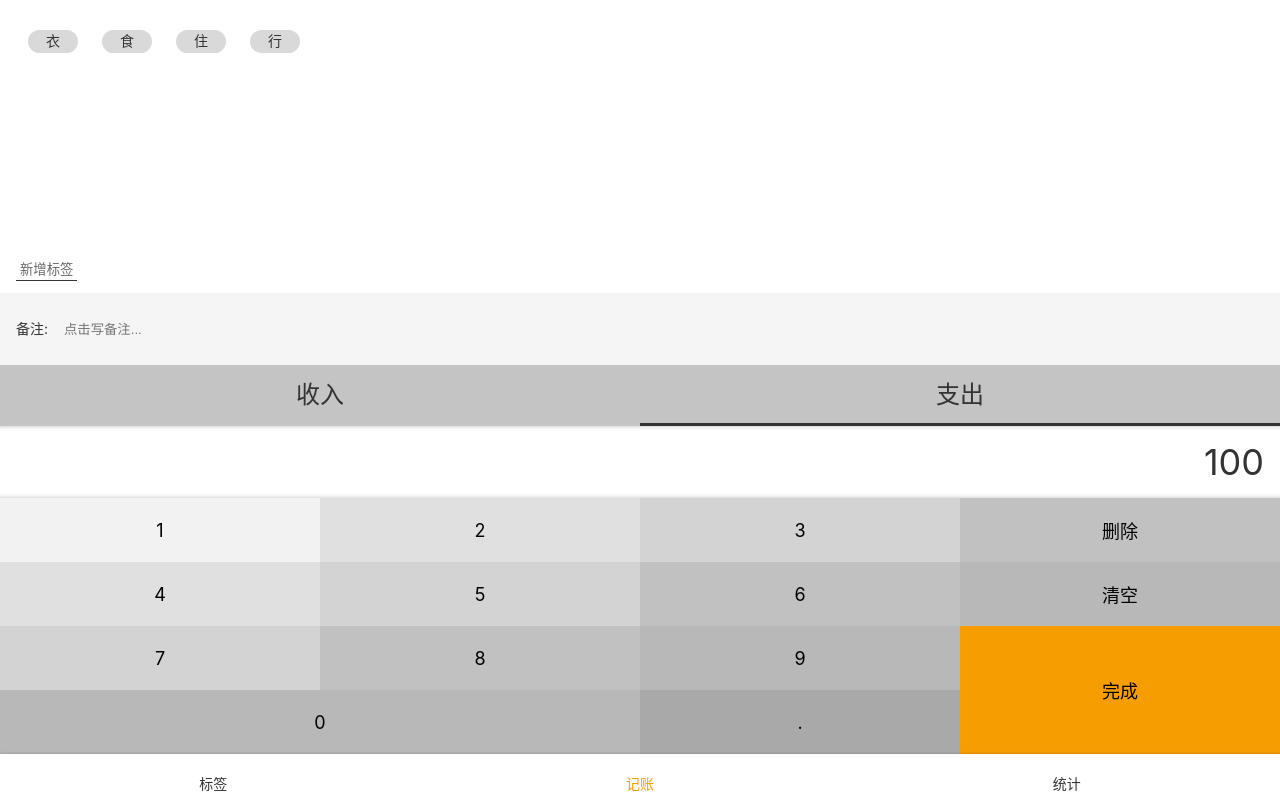
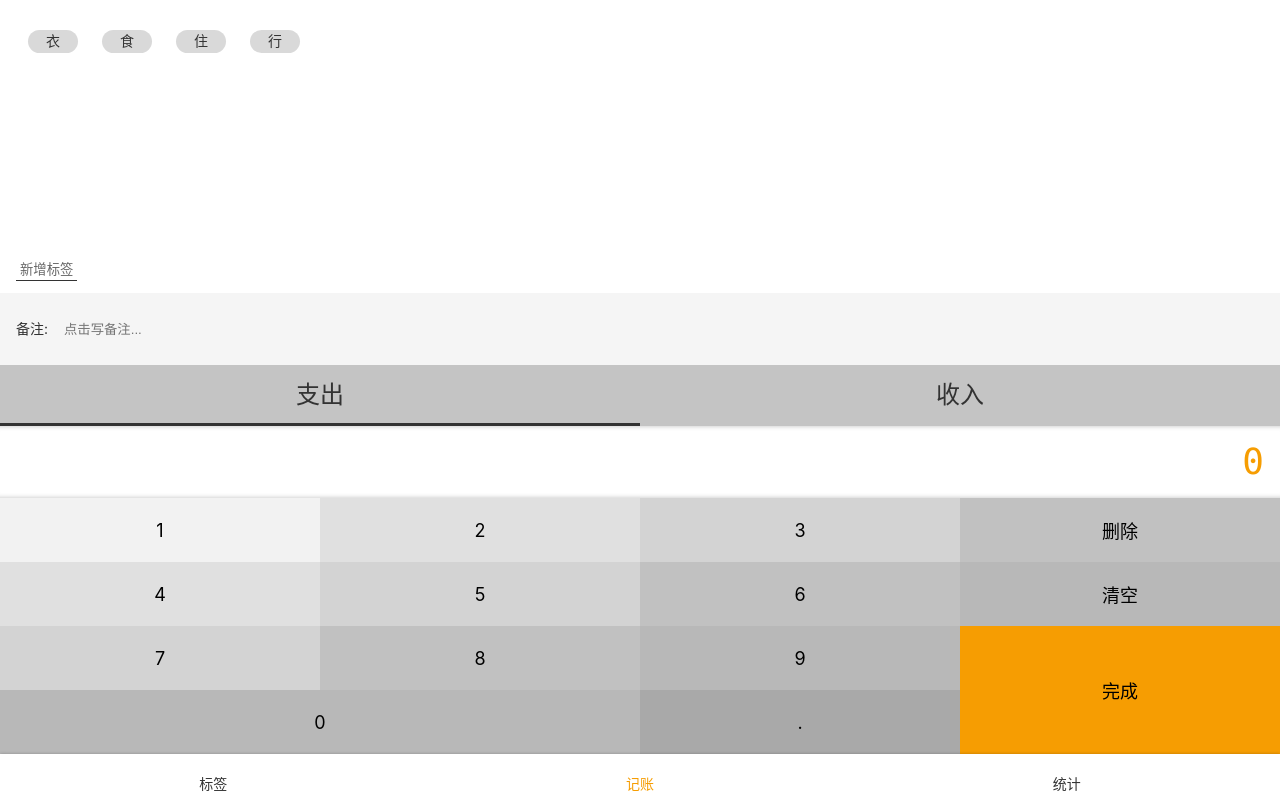
Before and after one commit to Ranze1129/Moon-accountBook, a React app: page /#/money in a window 1280 px wide. Built offline with nearby package versions, Linux system fonts and the light colour scheme; some icons are missing.

Commit message:
numberPad 功能 wip(work in process)

```diff
--- a/src/views/Money.tsx
+++ b/src/views/Money.tsx
@@ -17,27 +17,7 @@
       <TagsSection />
       <NoteSection />
       <CategorySection />
-      <NumberPadSection>
-        <div className="output">
-          100
-        </div>
-        <div className="pad clearfix">
-          <button>1</button>
-          <button>2</button>
-          <button>3</button>
-          <button>删除</button>
-          <button>4</button>
-          <button>5</button>
-          <button>6</button>
-          <button>清空</button>
-          <button>7</button>
-          <button>8</button>
-          <button>9</button>
-          <button className="ok">完成</button>
-          <button className="zero">0</button>
-          <button>.</button>
-        </div>
-      </NumberPadSection>
+      <NumberPadSection />
     </MyLayout>
   );
 }
--- a/src/views/Money/CategorySection.tsx
+++ b/src/views/Money/CategorySection.tsx
@@ -27,18 +27,17 @@
 
 const CategorySection: React.FC = () => {
   const categoryMap = {'-': '支出', '+': '收入'};
-  const [categoryList] = useState<('-' | '+')[]>(['+', '-']);
+  const [categoryList] = useState<('-' | '+')[]>(['-', '+']);
   const [category, setCategory] = useState('-');
   return (
     <Wrapper>
       <ul>
         {categoryList.map(c =>
-          <li className={category === c ? 'selected' : ''}
+          <li key={c} className={category === c ? 'selected' : ''}
               onClick={() => {setCategory(c);}}
           >{categoryMap[c]}
           </li>
         )}
-
       </ul>
     </Wrapper>
   );
--- a/src/views/Money/NumberPadSection.tsx
+++ b/src/views/Money/NumberPadSection.tsx
@@ -1,6 +1,8 @@
 import styled from 'styled-components';
+import React, {useState} from 'react';
+import set = Reflect.set;
 
-const NumberPadSection = styled.section`
+const Wrapper = styled.section`
   display: flex;
   flex-direction: column;
   > .output {
@@ -9,8 +11,10 @@
     line-height: 72px;
     text-align: right;
     padding: 0 16px;
+    font-family: Consolas, monospace;
     box-shadow: inset 0 -5px 5px -5px rgba(0, 0, 0, 0.25),
     inset 0 5px 5px -5px rgba(0, 0, 0, 0.25);
+    color: #f69d02;
   }
   > .pad {
     > button {
@@ -51,4 +55,65 @@
   }
 `;
 
+const NumberPadSection: React.FC = () => {
+  const [output, setOutput] = useState('0');
+  const onClickButtonWrapper = (e: React.MouseEvent) => {
+    const text = (e.target as HTMLButtonElement).textContent;
+    if (text === null) {return;}
+    switch (text) {
+      case '0':
+      case '1':
+      case '2':
+      case '3':
+      case '4':
+      case '5':
+      case '6':
+      case '7':
+      case '8':
+      case '9':
+        if(output === '0'){
+          setOutput(text);
+        }else{
+          setOutput(output + text)
+        }
+        break;
+      case '.':
+        console.log('.');
+        break;
+      case '删除':
+        console.log('删除');
+        break;
+      case '清空':
+        console.log('清空');
+        break;
+      case '完成':
+        console.log('完成');
+        break;
+    }
+  };
+  return (
+    <Wrapper>
+      <div className="output">
+        {output}
+      </div>
+      <div className="pad clearfix" onClick={onClickButtonWrapper}>
+        <button>1</button>
+        <button>2</button>
+        <button>3</button>
+        <button>删除</button>
+        <button>4</button>
+        <button>5</button>
+        <button>6</button>
+        <button>清空</button>
+        <button>7</button>
+        <button>8</button>
+        <button>9</button>
+        <button className="ok">完成</button>
+        <button className="zero">0</button>
+        <button>.</button>
+      </div>
+    </Wrapper>
+  );
+};
+
 export {NumberPadSection};
```
